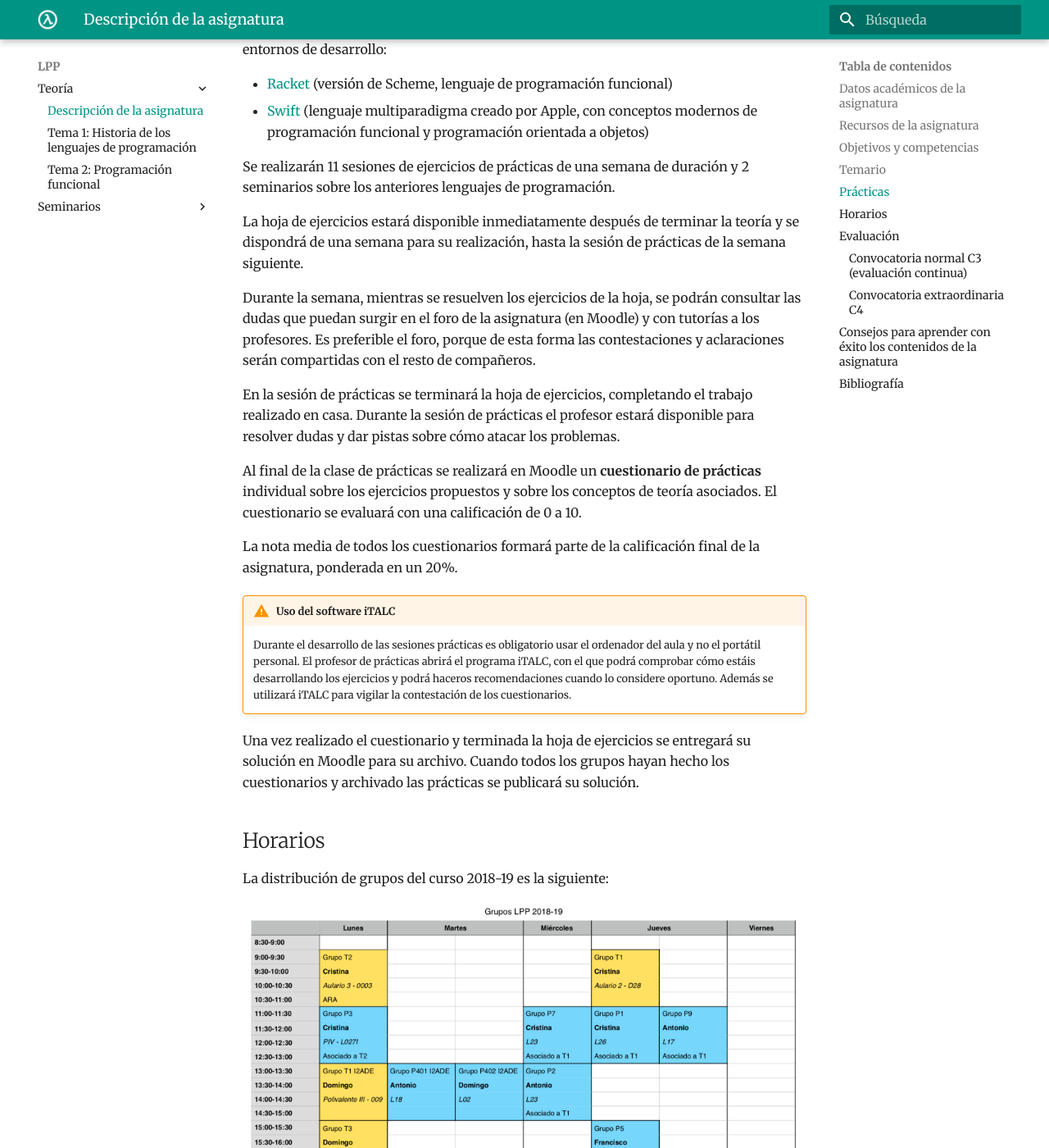
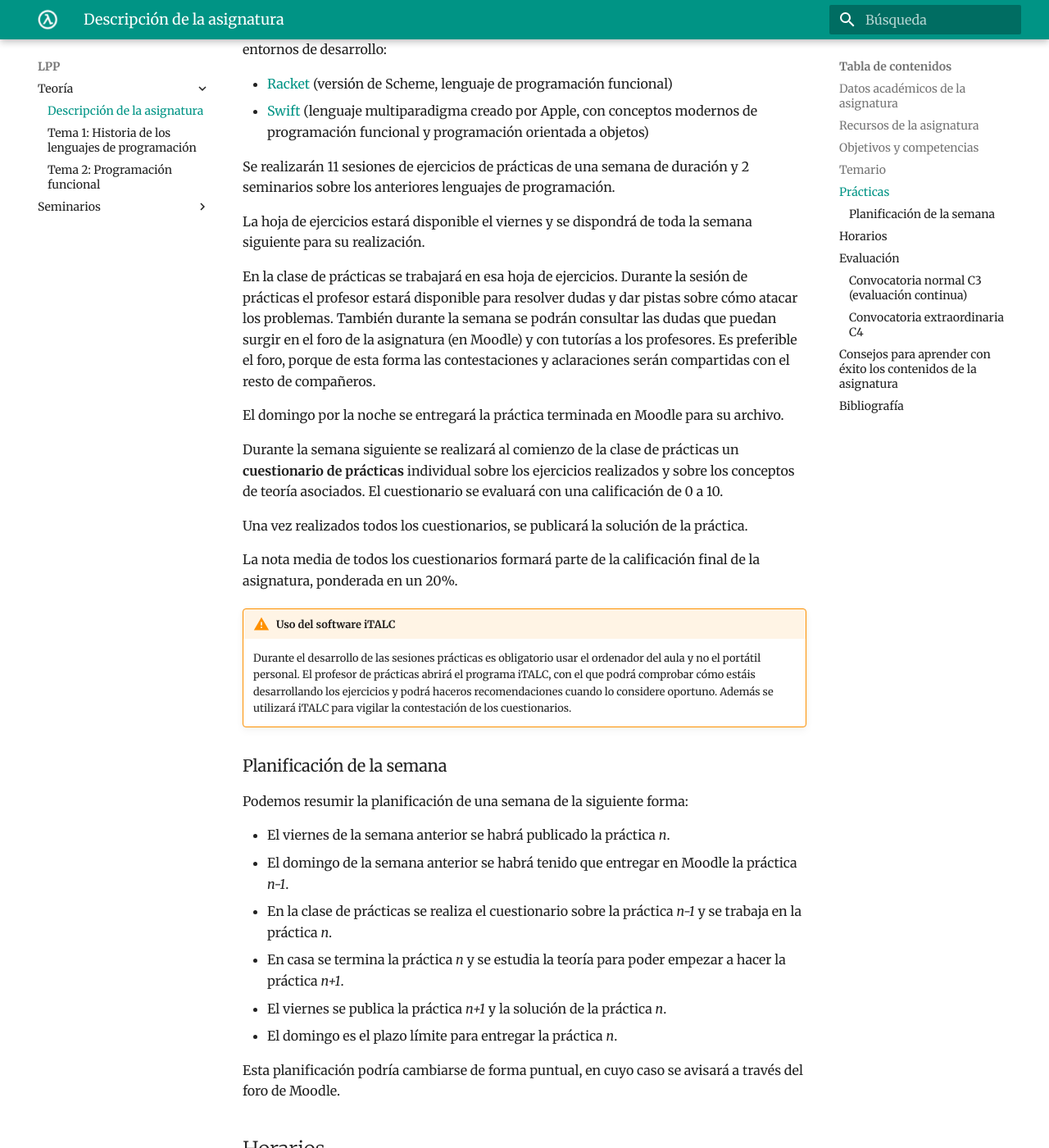
Before and after one commit to domingogallardo/apuntes-lpp, an MkDocs documentation site: the page built from docs/teoria/tema00-descripcion-asignatura/tema00-descripcion-asignatura.md, in a window 1280 px wide and 1400 px high, scrolled down 3405 px. Shown: the whole window at 82% size. Built offline with MkDocs 1.6.1 and Material for MkDocs 9.7.7, drawn with Linux system fonts in a browser that asks for light colours.

Commit message:
Actualización planificación prácticas

```diff
--- a/docs/teoria/tema00-descripcion-asignatura/tema00-descripcion-asignatura.md
+++ b/docs/teoria/tema00-descripcion-asignatura/tema00-descripcion-asignatura.md
@@ -135,25 +135,28 @@ lenguajes de programación y entornos de desarrollo:
 Se realizarán 11 sesiones de ejercicios de prácticas de una semana de
 duración y 2 seminarios sobre los anteriores lenguajes de programación.
 
-La hoja de ejercicios estará disponible inmediatamente después de
-terminar la teoría y se dispondrá de una semana para su realización,
-hasta la sesión de prácticas de la semana siguiente.
+La hoja de ejercicios estará disponible el viernes y se dispondrá de
+toda la semana siguiente para su realización.
 
-Durante la semana, mientras se resuelven los ejercicios de la hoja, se
-podrán consultar las dudas que puedan surgir en el foro de la
-asignatura (en Moodle) y con tutorías a los profesores. Es preferible el foro,
-porque de esta forma las contestaciones y aclaraciones serán
-compartidas con el resto de compañeros.
+En la clase de prácticas se trabajará en esa hoja de
+ejercicios. Durante la sesión de prácticas el profesor estará
+disponible para resolver dudas y dar pistas sobre cómo atacar los
+problemas. También durante la semana se podrán consultar las dudas que
+puedan surgir en el foro de la asignatura (en Moodle) y con tutorías a
+los profesores. Es preferible el foro, porque de esta forma las
+contestaciones y aclaraciones serán compartidas con el resto de
+compañeros.
 
-En la sesión de prácticas se terminará la hoja de ejercicios,
-completando el trabajo realizado en casa. Durante la sesión de
-prácticas el profesor estará disponible para resolver dudas y dar
-pistas sobre cómo atacar los problemas.
+El domingo por la noche se entregará la práctica terminada en Moodle
+para su archivo.
 
-Al final de la clase de prácticas se realizará en Moodle un
-**cuestionario de prácticas** individual sobre los ejercicios
-propuestos y sobre los conceptos de teoría asociados. El cuestionario
-se evaluará con una calificación de 0 a 10.
+Durante la semana siguiente se realizará al comienzo de la clase de
+prácticas un **cuestionario de prácticas** individual sobre los
+ejercicios realizados y sobre los conceptos de teoría asociados. El
+cuestionario se evaluará con una calificación de 0 a 10.
+
+Una vez realizados todos los cuestionarios, se publicará la solución
+de la práctica.
 
 La nota media de todos los cuestionarios formará parte de la
 calificación final de la asignatura, ponderada en un 20%.
@@ -166,10 +169,23 @@ calificación final de la asignatura, ponderada en un 20%.
     recomendaciones cuando lo considere oportuno. Además se utilizará
     iTALC para vigilar la contestación de los cuestionarios.
 
-Una vez realizado el cuestionario y terminada la hoja de ejercicios se
-entregará su solución en Moodle para su archivo. Cuando todos los
-grupos hayan hecho los cuestionarios y archivado las prácticas se
-publicará su solución.
+### Planificación de la semana
+
+Podemos resumir la planificación de una semana de la siguiente forma:
+
+- El viernes de la semana anterior se habrá publicado la práctica _n_.
+- El domingo de la semana anterior se habrá tenido que entregar en
+  Moodle la práctica _n-1_.
+- En la clase de prácticas se realiza el cuestionario sobre la
+  práctica _n-1_ y se trabaja en la práctica _n_.
+- En casa se termina la práctica _n_ y se estudia la teoría para
+  poder empezar a hacer la práctica _n+1_.
+- El viernes se publica la práctica _n+1_ y la solución de la práctica
+  _n_.
+- El domingo es el plazo límite para entregar la práctica _n_.
+
+Esta planificación podría cambiarse de forma puntual, en cuyo caso se
+avisará a través del foro de  Moodle.
 
 ## Horarios
 
```
